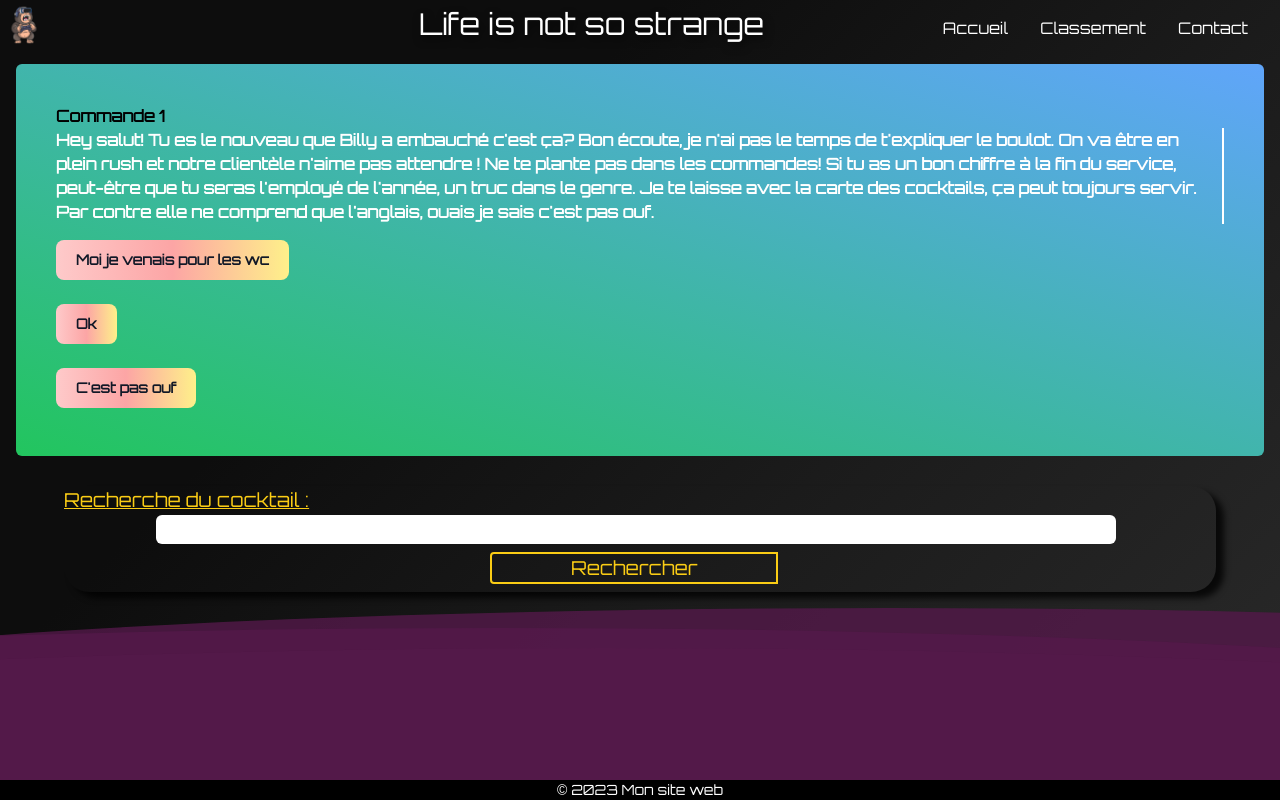
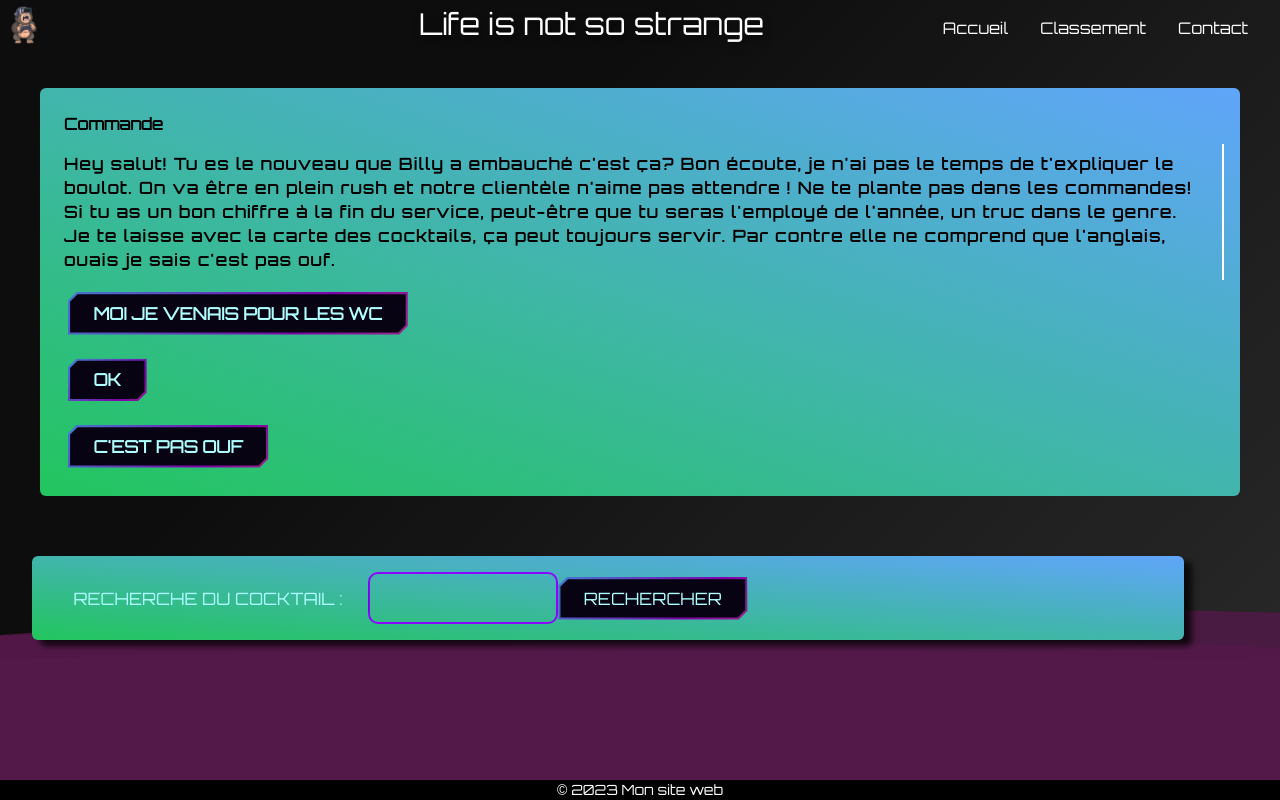
Before and after one commit to WildCodeSchool/2023-02-JS-LaLoupe-LifeIsNotSoStrange.TM, a React (Vite) app in the folder frontend/: page /cocktailgame in a window 1280 px wide. Built offline with nearby package versions, Linux system fonts and the light colour scheme.

Commit message:
seriously css problems...

```diff
--- a/frontend/src/components/CocktailSearch.jsx
+++ b/frontend/src/components/CocktailSearch.jsx
@@ -1,4 +1,5 @@
 import React, { useState } from "react";
+import "./Quizz.css";
 
 function CocktailSearch() {
   const [searchTerm, setSearchTerm] = useState("");
@@ -25,42 +26,36 @@ function CocktailSearch() {
   }
 
   return (
-    <div>
-      <form onSubmit={handleSearch}>
-        <label
-          className="text-yellow-400 mt-2 mb-2 underline"
-          htmlFor="searchInput"
-        >
+    <div className="search-cocktail-container">
+      <form
+        className=" content-center items-center gap-3 bg-gradient-to-tr to-blue-400 from-green-500 p-4 flex-wrap  m-5 rounded-md"
+        onSubmit={handleSearch}
+      >
+        <label className="label-search" htmlFor="searchInput">
           Recherche du cocktail :
         </label>
         <input
-          className="w-10/12 ml-[8%] rounded-md"
+          className="cocktail-input"
           id="searchInput"
           type="text"
           value={searchTerm}
           onChange={(event) => setSearchTerm(event.target.value)}
         />
-        <button
-          className="text-yellow-400 border-2 border-yellow-400 hover:border-white rounded-s w-1/4 ml-[37%] mb-2 mt-2"
-          type="submit"
-        >
+        <button className="btn" type="submit">
           Rechercher
         </button>
       </form>
 
-      <div className="m-8 ">
+      <div className=" m-8  ">
         {results.map((drink) => (
           <div
-            className="flex-wrap m-5 justify-center items-center  bg-slate-500 "
+            className=" font-bold flex-wrap
+          sp bg-gradient-to-tr to-blue-400 from-green-500 p-4 align-middle m-5 rounded-md "
             key={drink.idDrink}
           >
-            <h2 className="text-white">{drink.strDrink}</h2>
-            <img
-              className="m-2 w-1/6 p-2"
-              src={drink.strDrinkThumb}
-              alt={drink.strDrink}
-            />
-            <p>
+            <h2 className="text-white text-center">{drink.strDrink}</h2>
+            <img className="" src={drink.strDrinkThumb} alt={drink.strDrink} />
+            <p className="text-center">
               Its ingredients are : {drink.strIngredient1},{" "}
               {drink.strIngredient2}, {drink.strIngredient3},{" "}
               {drink.strIngredient4}
--- a/frontend/src/components/NavBar.css
+++ b/frontend/src/components/NavBar.css
@@ -1,4 +1,4 @@
-li:hover {
+.li-navbar:hover {
   @apply bg-gradient-to-r from-fuchsia-900 via-fuchsia-800 to-fuchsia-700;
 }
 
--- a/frontend/src/components/NavBar.jsx
+++ b/frontend/src/components/NavBar.jsx
@@ -63,13 +63,13 @@ export default function NavBar() {
         </section>
 
         <ul className="desktop-menu hidden space-x-8 md:flex">
-          <li>
+          <li className="li-navbar">
             <Link to="/">Accueil</Link>
           </li>
-          <li>
+          <li className="li-navbar">
             <Link to="/leaderboard">Classement</Link>
           </li>
-          <li>
+          <li className="li-navbar">
             <Link to="/contact">Contact</Link>
           </li>
         </ul>
--- /dev/null
+++ b/frontend/src/components/Quizz.css
@@ -0,0 +1,143 @@
+.search-cocktail-container {
+  display: flex;
+  flex-wrap: wrap;
+  align-items: center;
+  justify-content: center;
+}
+.cocktail-input {
+  font: bold;
+  color: #0b0140;
+  border: 2px solid #8707ff;
+  border-radius: 10px;
+  padding: 10px 25px;
+  background: transparent;
+  max-width: 190px;
+}
+
+.cocktail-input:active {
+  box-shadow: 2px 2px 15px #8707ff inset;
+}
+.label-search {
+  --border-color: linear-gradient(-45deg, #ffae00, #7e03aa, #00fffb);
+  --border-width: 0.125em;
+  --curve-size: 0.5em;
+  --blur: 30px;
+  --bg: #080312;
+  --color: #afffff;
+  color: var(--color);
+  /* use position: relative; so that BG is only for .btn */
+  position: relative;
+  isolation: isolate;
+  display: inline-grid;
+  place-content: center;
+  padding: 0.5em 1.5em;
+  font-size: 17px;
+  border: 0;
+  text-transform: uppercase;
+  box-shadow: 10px 10px 20px rgba(0, 0, 0, 0.6);
+  clip-path: polygon(
+    /* Top-left */ 0% var(--curve-size),
+    var(--curve-size) 0,
+    /* top-right */ 100% 0,
+    100% calc(100% - var(--curve-size)),
+    /* bottom-right 1 */ calc(100% - var(--curve-size)) 100%,
+    /* bottom-right 2 */ 0 100%
+  );
+  transition: color 250ms;
+}
+.btn {
+  --border-color: linear-gradient(-45deg, #ffae00, #7e03aa, #00fffb);
+  --border-width: 0.125em;
+  --curve-size: 0.5em;
+  --blur: 30px;
+  --bg: #080312;
+  --color: #afffff;
+  color: var(--color);
+  /* use position: relative; so that BG is only for .btn */
+  position: relative;
+  isolation: isolate;
+  display: inline-grid;
+  place-content: center;
+  padding: 0.5em 1.5em;
+  font-size: 17px;
+  border: 0;
+  text-transform: uppercase;
+  box-shadow: 10px 10px 20px rgba(0, 0, 0, 0.6);
+  clip-path: polygon(
+    /* Top-left */ 0% var(--curve-size),
+    var(--curve-size) 0,
+    /* top-right */ 100% 0,
+    100% calc(100% - var(--curve-size)),
+    /* bottom-right 1 */ calc(100% - var(--curve-size)) 100%,
+    /* bottom-right 2 */ 0 100%
+  );
+  transition: color 250ms;
+}
+
+.btn::after,
+.btn::before {
+  content: "";
+  position: absolute;
+  inset: 0;
+}
+
+.btn::before {
+  background: var(--border-color);
+  background-size: 300% 300%;
+  animation: move-bg7234 5s ease infinite;
+  z-index: -2;
+}
+
+@keyframes move-bg7234 {
+  0% {
+    background-position: 31% 0%;
+  }
+
+  50% {
+    background-position: 70% 100%;
+  }
+
+  100% {
+    background-position: 31% 0%;
+  }
+}
+
+.btn::after {
+  background: var(--bg);
+  z-index: -1;
+  clip-path: polygon(
+    /* Top-left */ var(--border-width)
+      calc(var(--curve-size) + var(--border-width) * 0.5),
+    calc(var(--curve-size) + var(--border-width) * 0.5) var(--border-width),
+    /* top-right */ calc(100% - var(--border-width)) var(--border-width),
+    calc(100% - var(--border-width))
+      calc(100% - calc(var(--curve-size) + var(--border-width) * 0.5)),
+    /* bottom-right 1 */
+      calc(100% - calc(var(--curve-size) + var(--border-width) * 0.5))
+      calc(100% - var(--border-width)),
+    /* bottom-right 2 */ var(--border-width) calc(100% - var(--border-width))
+  );
+  transition: clip-path 500ms;
+}
+
+.btn:where(:hover, :focus)::after {
+  clip-path: polygon(
+    /* Top-left */ calc(100% - var(--border-width))
+      calc(100% - calc(var(--curve-size) + var(--border-width) * 0.5)),
+    calc(100% - var(--border-width)) var(--border-width),
+    /* top-right */ calc(100% - var(--border-width)) var(--border-width),
+    calc(100% - var(--border-width))
+      calc(100% - calc(var(--curve-size) + var(--border-width) * 0.5)),
+    /* bottom-right 1 */
+      calc(100% - calc(var(--curve-size) + var(--border-width) * 0.5))
+      calc(100% - var(--border-width)),
+    /* bottom-right 2 */
+      calc(100% - calc(var(--curve-size) + var(--border-width) * 0.5))
+      calc(100% - var(--border-width))
+  );
+  transition: 200ms;
+}
+
+.btn:where(:hover, :focus) {
+  color: #fff;
+}
--- a/frontend/src/components/Quizz.jsx
+++ b/frontend/src/components/Quizz.jsx
@@ -1,4 +1,5 @@
 import React, { useState } from "react";
+import "./Quizz.css";
 
 const Quizz = () => {
   const [currentQuestion, setCurrentQuestion] = useState(0);
@@ -72,16 +73,16 @@ const Quizz = () => {
   }
 
   return (
-    <div className="font-bold m-4 rounded-md flex-col bg-gradient-to-tr to-blue-400 from-green-500 p-10">
-      <h1>Commande {currentQuestion + 1}</h1>
-      <p className="  m-auto animate-typing whitespace-normal overflow-hidden border-r-2 border-r-white pr-5 text-white font-bold">
+    <div className=" font-bold m-10 rounded-md flex-col bg-gradient-to-tr to-blue-400 from-green-500 p-4">
+      <h1 className="p-2">Commande </h1>
+      <p className="p-2 animate-typing border-r-2 tracking-widest border-r-white pr-5 text-black font-extrabold">
         {questions[currentQuestion].question}
       </p>
       <ul>
         {questions[currentQuestion].options.map((option) => (
-          <li className="" key={option.id}>
+          <li className="p-3" key={option.id}>
             <button
-              className="my-4  text-gray-900 bg-gradient-to-r from-red-200 via-red-300 to-yellow-200 hover:bg-gradient-to-bl focus:ring-4 focus:outline-none focus:ring-red-100 dark:focus:ring-red-400 font-bold rounded-lg text-sm px-5 py-2.5 text-center mr-2 mb-2"
+              className="btn "
               type="button"
               onClick={() => handleAnswer(option)}
             >
--- a/frontend/tailwind.config.js
+++ b/frontend/tailwind.config.js
@@ -23,7 +23,7 @@ export default {
         },
       },
       animation: {
-        typing: "typing 1s steps(20) alternate",
+        typing: "typing 1.2s steps(20) alternate",
       },
     },
   },
```
